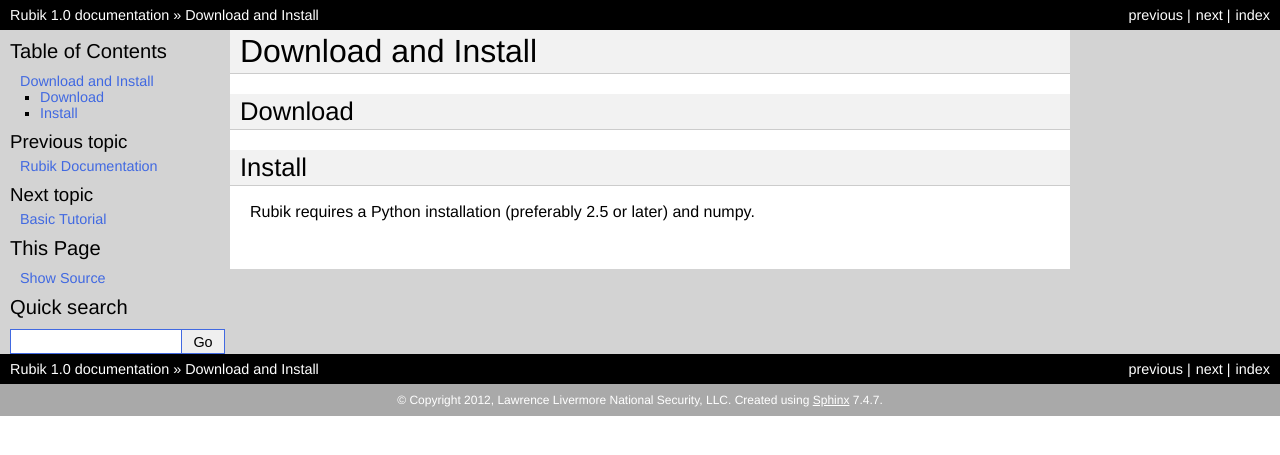
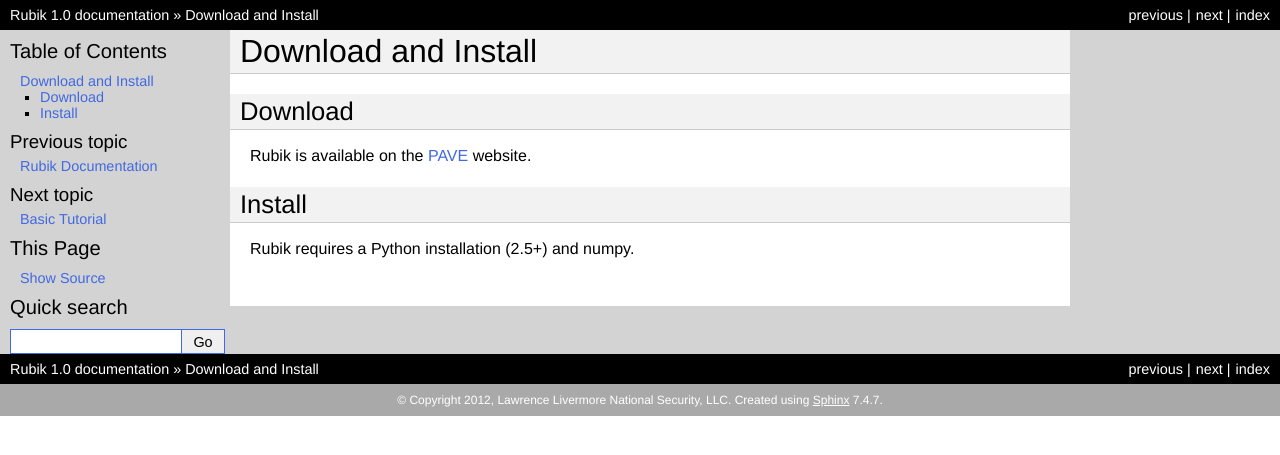
Before and after one commit to LLNL/rubik, a Sphinx documentation site: the page built from docs/intro.rst, in a window 1280 px wide. Shown: the top 455 px of the page. Built offline with Sphinx 7.4.7, drawn with Linux system fonts in a browser that asks for light colours.

Commit message:
docs: change download link

```diff
--- a/docs/intro.rst
+++ b/docs/intro.rst
@@ -3,8 +3,8 @@
 
 Download
 --------
-
+Rubik is available on the `PAVE <https://scalability.llnl.gov/performance-analysis-through-visualization/software.php>`_ website.
 
 Install
 --------
-Rubik requires a Python installation (preferably 2.5 or later) and numpy.
+Rubik requires a Python installation (2.5+) and numpy.
```
